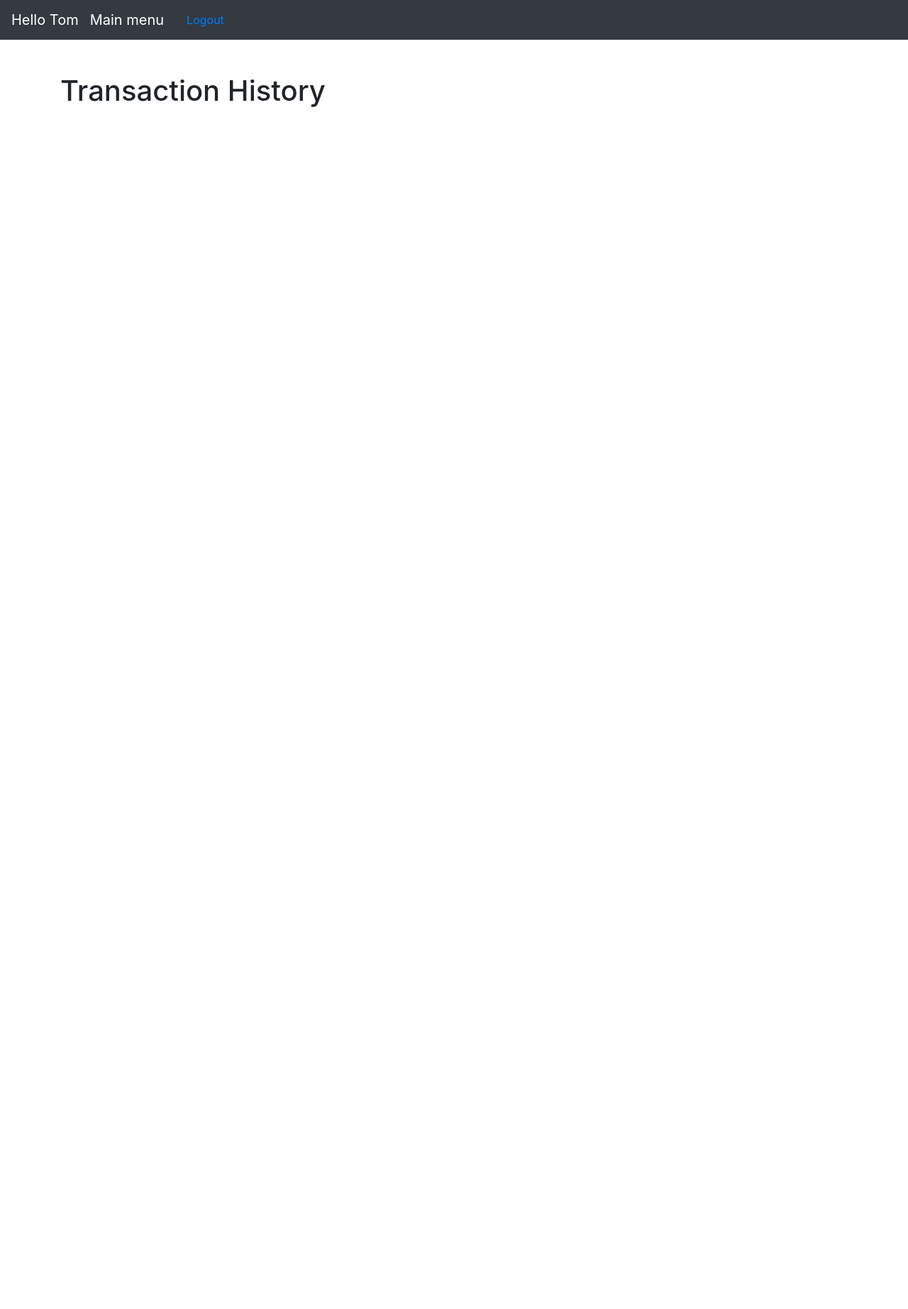
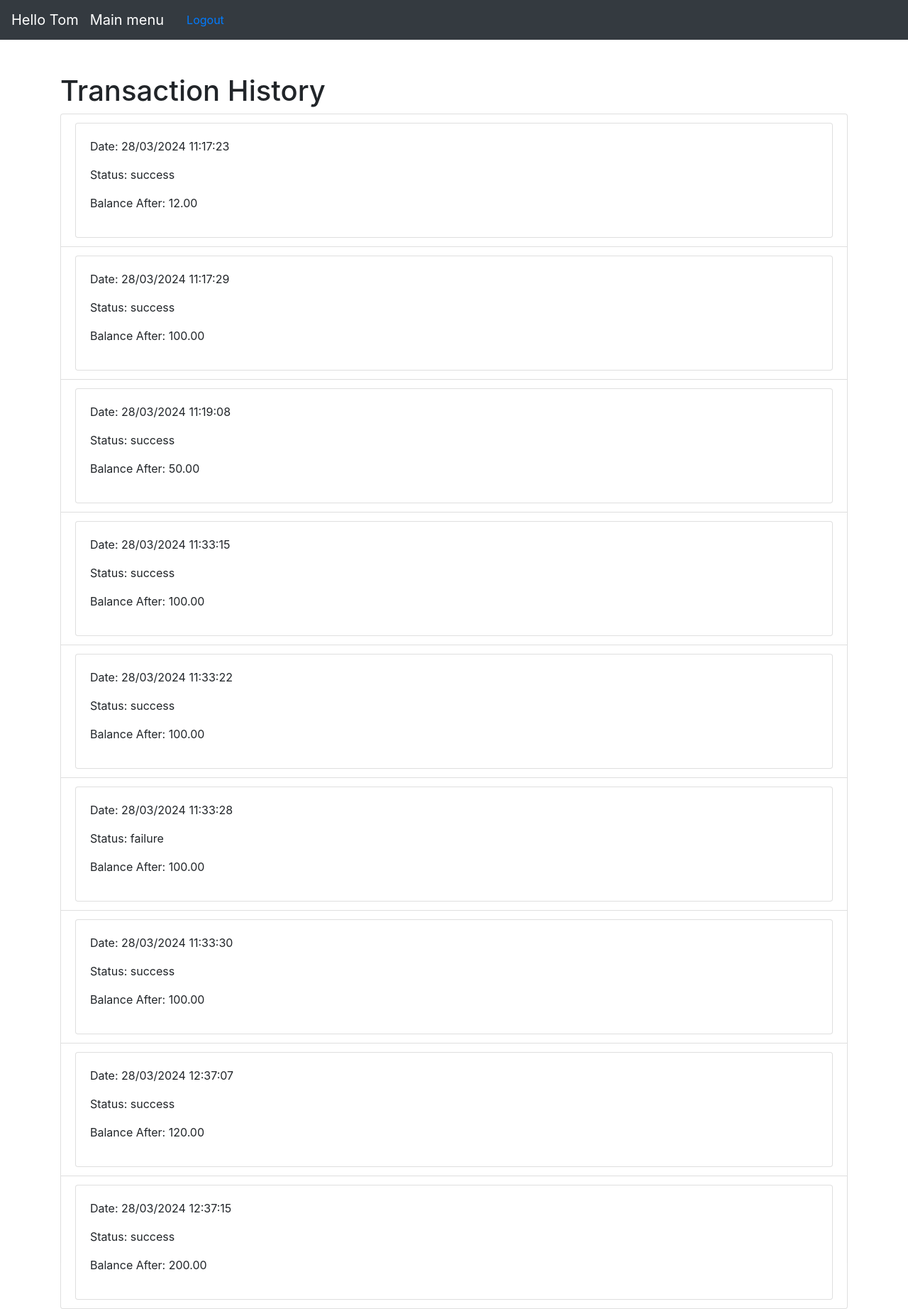
Before and after one commit to Elgamily/Django_Banking_Services_App, a Django app: page /history/ in a window 1280 px wide. Shown: the whole page at 71% size. Before the commit the page ends 151 px from the top, so only its background shows below. Run offline with Django 5.2, Linux system fonts and the light colour scheme; a user stored in the database is signed in; data comes from the database, SQL or seed files in the repository; some libraries are stand-ins or nearby versions.

Commit message:
update app/templates/app/history.html

```diff
--- a/app/templates/app/history.html
+++ b/app/templates/app/history.html
@@ -28,6 +28,22 @@
 
             For date, use the filter date: "d/m/Y H:i:s".
             -->
+
+            {% if transactions %}
+                {% for transaction in transactions %}
+                    <li class="list-group-item">
+                        <div class="card">
+                            <div class="card-body">
+                                <p>Date: {{ transaction.datetime|date:"d/m/Y H:i:s" }}</p>
+                                <p>Status: {{ transaction.status }}</p>
+                                <p>Balance After: {{ transaction.amount }}</p>
+                            </div>
+                        </div>
+                    </li>
+                {% endfor %}
+            {% else %}
+                <li class="list-group-item">No transactions found.</li>
+            {% endif %}
         </ul>
     </div>
     <script src="https://code.jquery.com/jquery-3.5.1.slim.min.js"></script>
```
